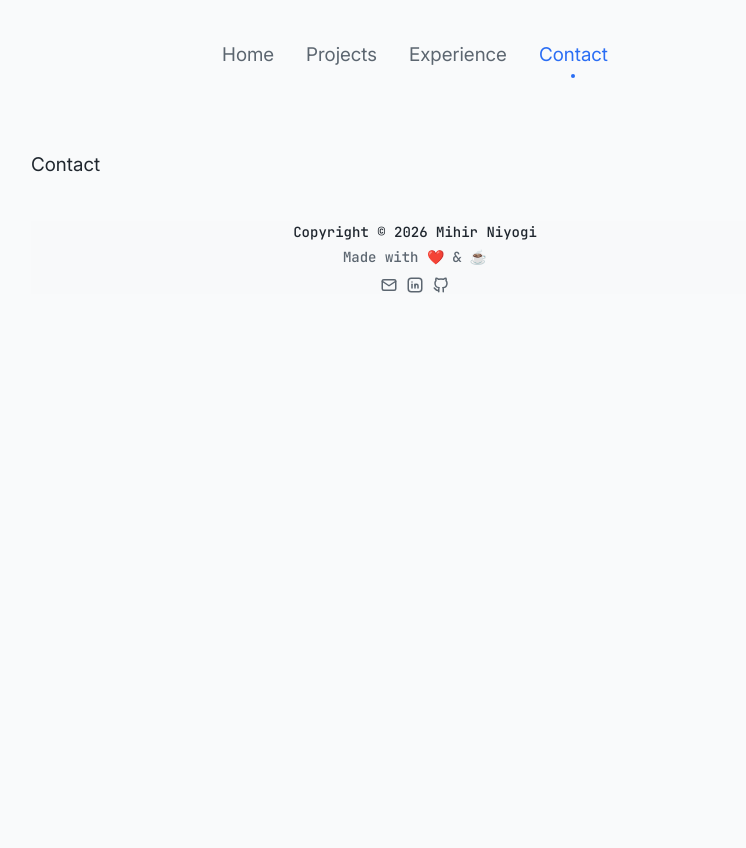
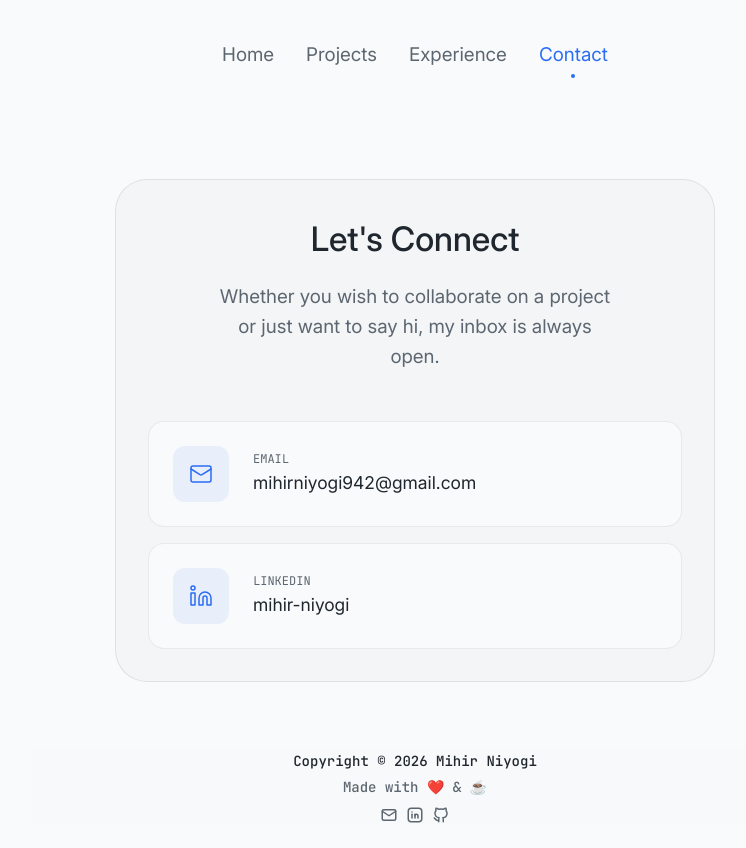
Before and after one commit to mihirniyogi/PortfolioWebsite, an Astro site: page /contact in a window 1280 px wide. Shown: the whole page, without its empty margins (225-971 px from the left). Before the commit the page ends 800 px from the top, so only its background shows below. Built offline with nearby package versions, Linux system fonts and the light colour scheme; Astro itself is replaced by a stand-in of ours.

Commit message:
Add contact section

```diff
--- a/src/pages/contact.astro
+++ b/src/pages/contact.astro
@@ -1,12 +1,119 @@
 ---
-// src/pages/contact.astro
 import Layout from '../layouts/Layout.astro';
+import Footer from '../components/Footer.astro';
 ---
 
-<Layout title="Contact | MN">
+<Layout title="Contact | Mihir Niyogi">
+    <main class="container contact-container">
+        <div class="contact-card">
+            <header class="contact-header">
+                <h1 class="section-title">Let's Connect</h1>
+                <p class="subtitle">
+                    Whether you wish to collaborate on a project or just want to say hi,
+                    my inbox is always open.
+                </p>
+            </header>
 
-    <main class="container">
-        <h1>Contact</h1>
+            <div class="contact-methods">
+                <a href="mailto:mihirniyogi942@gmail.com" class="method-item">
+                    <div class="icon-box">
+                        <svg xmlns="http://www.w3.org/2000/svg" width="24" height="24" viewBox="0 0 24 24" fill="none" stroke="currentColor" stroke-width="1.5" stroke-linecap="round" stroke-linejoin="round"><rect width="20" height="16" x="2" y="4" rx="2"/><path d="m22 7-8.97 5.7a1.94 1.94 0 0 1-2.06 0L2 7"/></svg>
+                    </div>
+                    <div class="method-text">
+                        <span>Email</span>
+                        <strong>mihirniyogi942@gmail.com</strong>
+                    </div>
+                </a>
+
+                <a href="https://linkedin.com/in/mihir-niyogi/" target="_blank" class="method-item">
+                    <div class="icon-box">
+                        <svg xmlns="http://www.w3.org/2000/svg" width="24" height="24" viewBox="0 0 24 24" fill="none" stroke="currentColor" stroke-width="1.5" stroke-linecap="round" stroke-linejoin="round"><path d="M16 8a6 6 0 0 1 6 6v7h-4v-7a2 2 0 0 0-2-2 2 2 0 0 0-2 2v7h-4v-7a6 6 0 0 1 6-6z"/><rect width="4" height="12" x="2" y="9"/><circle cx="4" cy="4" r="2"/></svg>
+                    </div>
+                    <div class="method-text">
+                        <span>LinkedIn</span>
+                        <strong>mihir-niyogi</strong>
+                    </div>
+                </a>
+            </div>
+        </div>
     </main>
+</Layout>
 
-</Layout>
+<style>
+    .contact-container {
+        display: flex;
+        justify-content: center;
+        align-items: center;
+        min-height: 70vh;
+    }
+
+    .contact-card {
+        max-width: 600px;
+        width: 100%;
+        text-align: center;
+        padding: 2rem 2rem;
+        background: color-mix(in srgb, var(--text-main), transparent 98%);
+        border: 1px solid color-mix(in srgb, var(--text-main), transparent 90%);
+        border-radius: 32px;
+    }
+
+    .section-title {
+        font-size: var(--fs-lg);
+        font-weight: 500;
+        color: var(--text-main);
+    }
+
+    .subtitle {
+        color: var(--text-muted);
+        margin-top: 1rem;
+        max-width: 400px;
+        margin-left: auto;
+        margin-right: auto;
+    }
+
+    .contact-methods {
+        margin-top: 3rem;
+        display: grid;
+        gap: 1rem;
+    }
+
+    .method-item {
+        display: flex;
+        align-items: center;
+        gap: 1.5rem;
+        padding: 1.5rem;
+        background: var(--bg-color);
+        border: 1px solid color-mix(in srgb, var(--text-main), transparent 92%);
+        border-radius: 16px;
+        text-decoration: none;
+        transition: all 0.2s ease;
+        text-align: left;
+    }
+
+    .method-item:hover {
+        border-color: var(--accent);
+        transform: translateY(-2px);
+        box-shadow: 0 10px 20px -10px color-mix(in srgb, var(--accent), transparent 90%);
+    }
+
+    .icon-box {
+        color: var(--accent);
+        background: color-mix(in srgb, var(--accent), transparent 92%);
+        padding: 1rem;
+        border-radius: 12px;
+    }
+
+    .method-text span {
+        display: block;
+        font-size: 0.75rem;
+        color: var(--text-muted);
+        font-family: var(--font-mono);
+        text-transform: uppercase;
+    }
+
+    .method-text strong {
+        display: block;
+        color: var(--text-main);
+        font-size: 1.1rem;
+    }
+</style>
```
